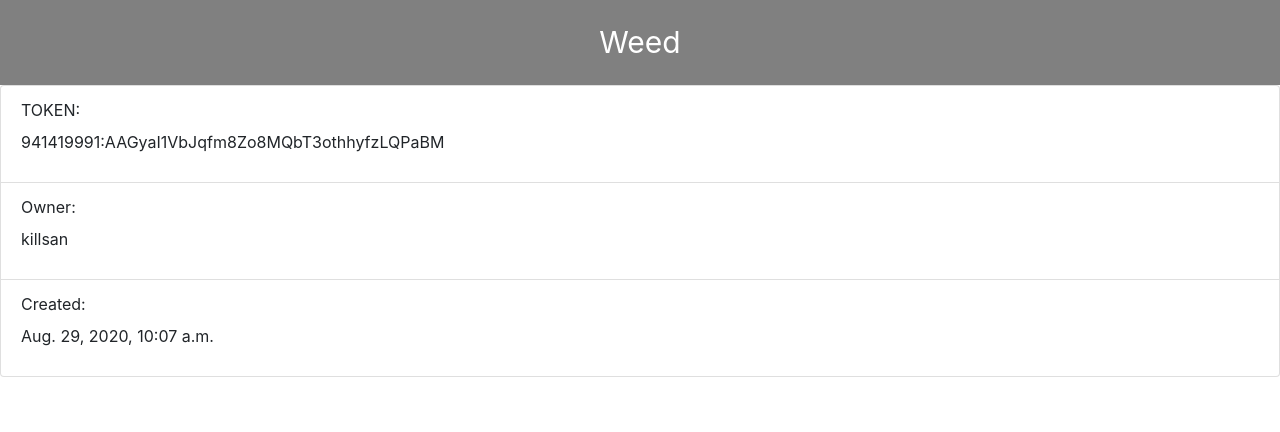
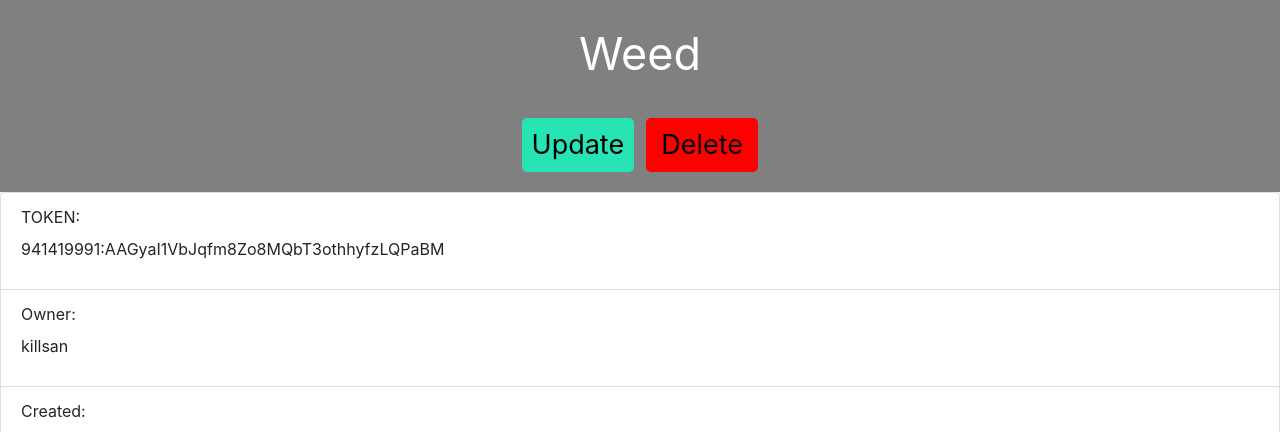
Before and after one commit to Killsan/druglab, a Django app: a page that uses indx/templates/indx/botInfo.html in a window 1280 px wide. Shown: the top 432 px of the page. Run offline with Django 3.2, Linux system fonts and the light colour scheme; a user stored in the database is signed in; data comes from the database, SQL or seed files in the repository; both versions use the stored data as it was after the commit; some libraries are stand-ins or nearby versions.

Commit message:
'druglab'

```diff
--- a/indx/forms.py
+++ b/indx/forms.py
@@ -2,8 +2,14 @@ from django.forms import ModelForm
 from django.contrib.auth.forms import UserCreationForm
 from django import forms
 from django.contrib.auth.models import User
+from .models import *
 
 class RegistrationForm(UserCreationForm):
     class Meta:
         model = User
         fields = ['username', 'email', 'password1', 'password2']
+
+class CreateBotForm(ModelForm):
+    class Meta:
+        model = Bot
+        fields = ['name', 'token', 'owner']
--- a/indx/static/indx/style.css
+++ b/indx/static/indx/style.css
@@ -27,6 +27,7 @@ li{
 #logout_label{
     margin-left: 15px;
     font-size: 27px;
+    color: white;
 }
 
 #logout_button{
@@ -52,6 +53,6 @@ li{
 }
 
 #create_button{
-    font-size: 30px;
+    font-size: 20px;
     margin: 20px;
 }
--- a/indx/templates/indx/botInfo.html
+++ b/indx/templates/indx/botInfo.html
@@ -9,7 +9,14 @@
 </head>
 <body>
 
-    <div id="head">{{ bot.name | title }}</div>
+    <!-- <div id="head">{{ bot.name | title }}</div> -->
+    <div id='head'>
+        <p id='bot_name'>{{ bot.name | title }}</p>
+        <div id='update_delete_div'>
+            <a href="{% url 'indx:botUpdate' bot.name %}"><button id="update_button">Update</button></a>
+            <a href="#"><button id="delete_button">Delete</button></a>
+        </div>
+    </div>
 
     <ul class="list-group">
         <li class="list-group-item">
@@ -34,8 +41,39 @@
         color: white;
         padding: 20px;
         text-align: center;
-        font-size: 30px;
+        font-size: 45px;
     }
+
+    #update_button{
+        background: #27e4b5;
+        color: black;
+        font-size: 27px;
+        border: 0px;
+        border-radius: 5px;
+        padding: 7px;
+        width: 9%;
+    }
+
+    #update_button:hover{
+        cursor: pointer;
+        background: #1fbd95;
+    }
+
+    #delete_button{
+        background: red;
+        color: black;
+        font-size: 27px;
+        border: 0px;
+        border-radius: 5px;
+        padding: 7px;
+        width: 9%;
+    }
+
+    #delete_button:hover{
+        cursor: pointer;
+        background: rgb(204, 0, 0);
+    }
+
 </style>
 
 </html>
--- a/indx/urls.py
+++ b/indx/urls.py
@@ -5,10 +5,14 @@ from . import views
 app_name = 'indx'
 urlpatterns = [
     path('', views.index, name='index'),
+
     path('login/', views.loginPage, name='login'),
     path('logout/', views.logoutUser, name='logout'),
     path('registration/', views.registrationPage, name='registration'),
     path('create/', views.create_main, name='create'),
+
     path('admin/', admin.site.urls),
+
     path('<bot>/', views.botInfo, name='botInfo'),
+    path('<bot>/update', views.botUpdate, name='botUpdate'),
 ]
--- a/indx/views.py
+++ b/indx/views.py
@@ -4,7 +4,7 @@ from django.urls import reverse
 from django.contrib import messages
 
 from django.contrib.auth import authenticate, login, logout
-from .forms import RegistrationForm
+from .forms import *
 from django.contrib.auth.decorators import login_required
 from django.contrib.auth.models import Group
 
@@ -69,7 +69,22 @@ def botInfo(request, bot):
 
 @login_required(login_url='indx:login')
 def create_main(request):
+
+    if request.method == 'POST':
+        form = CreateBotForm(request.POST)
+        if form.is_valid:
+            form.save()
+            return redirect("indx:index")
+        else:
+            messages.error("Form is not valid")
+
     context = {
         'bots': Bot.objects.filter(owner=request.user),
+        'form': CreateBotForm(initial={'owner': request.user}),
     }
     return render(request, 'indx/creation.html', context)
+
+@login_required(login_url='indx:login')
+@bot_owner
+def botUpdate(request, bot):
+    return HttpResponse('<h1>FUck u</h1>')
```
Also changed, not shown: indx/templates/indx/creation.html (+10 -2 lines), indx/templates/indx/index.html (+5 -5 lines), indx/templates/indx/registration.html (deleted, +0 -71 lines), db.sqlite3, indx/models.py (line endings or trailing spaces).
